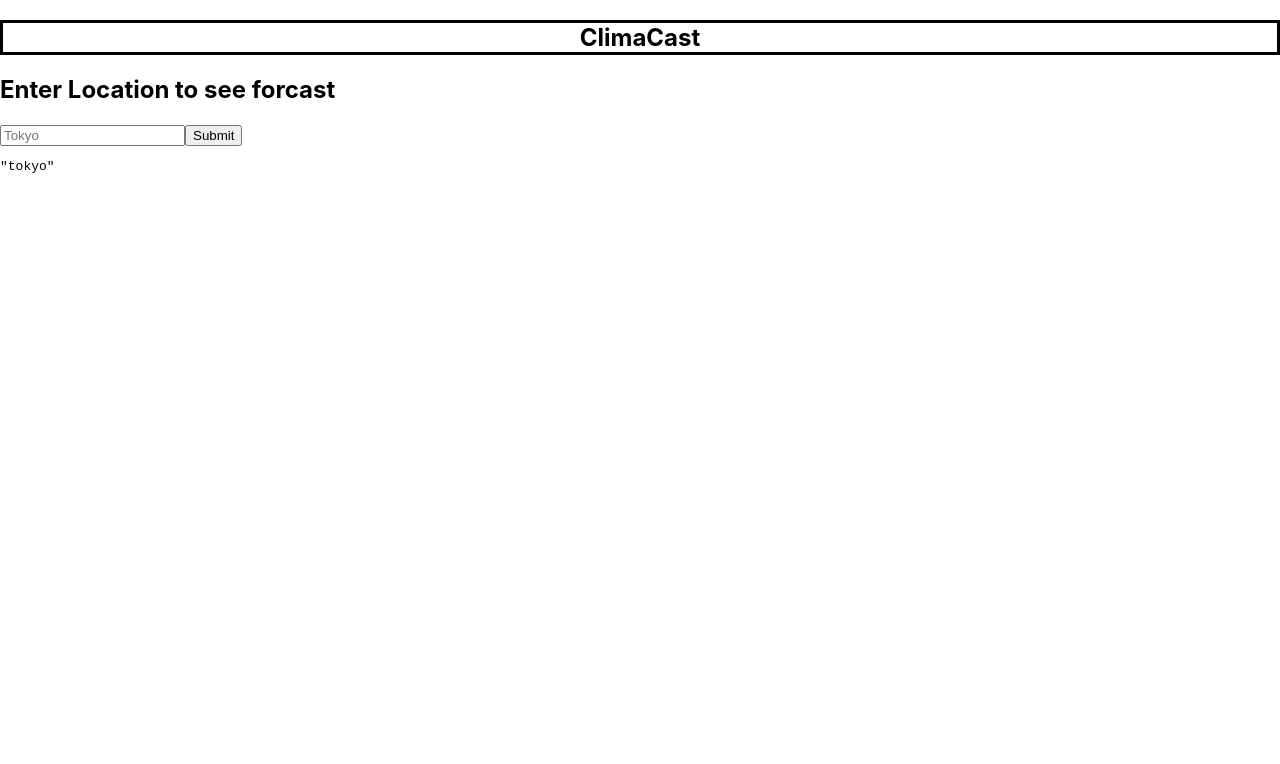
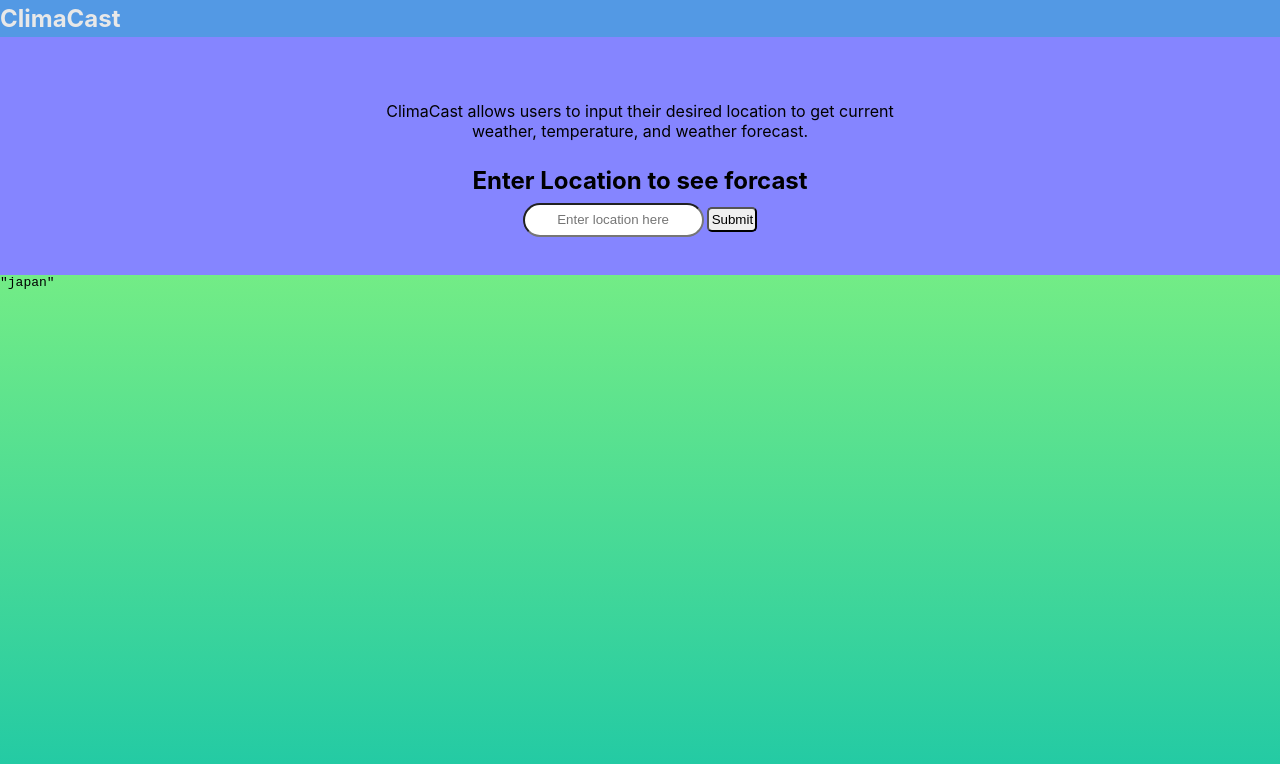
Before and after one commit to harriskwong1208/ClimaCast, a React (Create React App) app: page / in a window 1280 px wide. Shown: the top 764 px of the page. Built offline with nearby package versions, Linux system fonts and the light colour scheme; no server answers.

Commit message:
Customized interface

```diff
--- a/src/App.css
+++ b/src/App.css
@@ -1,43 +1,55 @@
-.App {
-background-color: slateblue;}
+*{
+  margin: 0;
+  padding: 0;
+}
+body{
+  background: linear-gradient(#9fff75, #1ec8a6);
+  background-attachment: fixed;
+}
+nav{
 
-.header{
-  border: solid;
+  background-color: #5399e4;
+}
+nav .header{
+  color: #E8E8E8;
+  padding-top: 0.3%;
+  padding-bottom: 0.3%;
+}
+article{
+  background-color: #8585FF ;
+  padding-top: 5%;
+  padding-bottom: 2%;
+  padding-left: 30%;
+  padding-right: 30%;
   text-align: center;
 }
 
-.App-logo {
-  height: 40vmin;
-  pointer-events: none;
+
+form{
+  text-align: center;
+  background-color: #8585FF;
+  padding-bottom: 3%;
+}
+form input{
+  margin-top: 0.6%;
+  margin-right: 0.3%;
+  border-radius: 25px;
+  height: 30px;
+  text-align: center;
+}
+form button{
+  border-radius: 5px;
+  height: 25px;
+  width: 50px;
+}
+form button:active{
+  background-color:violet;
+}
+form input::placeholder{
+  text-align: center;
 }
 
 
-@media (prefers-reduced-motion: no-preference) {
-  .App-logo {
-    animation: App-logo-spin infinite 20s linear;
-  }
+.WeatherData{
+
 }
-
-.App-header {
-  background-color: #282c34;
-  min-height: 100vh;
-  display: flex;
-  flex-direction: column;
-  align-items: center;
-  justify-content: center;
-  font-size: calc(10px + 2vmin);
-  color: white;
-}
-
-.App-link {
-  color: #61dafb;
-}
-
-@keyframes App-logo-spin {
-  from {
-    transform: rotate(0deg);
-  }
-  to {
-    transform: rotate(360deg);
-  }
-}
--- a/src/App.js
+++ b/src/App.js
@@ -1,13 +1,12 @@
-import logo from './logo.svg';
 import './App.css';
 import {useState} from "react";
 import weather_api from './API_KEY';
 function App() {
 
-  const [Location,setLocation] = useState('tokyo');
-  const [Data,setData] = useState('tokyo');
+  const [Location,setLocation] = useState('japan');
+  const [Data,setData] = useState('japan');
 
-  /*           WHEN TRYING TO RUN            */
+  /*************** WHEN TRYING TO RUN *******************/
   //Replace weather_api and enter your own api key after logging to https://home.openweathermap.org/api_keys
   const api_key = weather_api;
 
@@ -22,25 +21,31 @@ function App() {
 
   return (
 
-    <nav>
-      <div>
-        <h1 className="header">ClimaCast</h1>
-      </div>
-      <div>
-        <form onSubmit={getData}>
+
+    <body>
+      <nav>
+        <h2 className="header">ClimaCast</h2>
+      </nav>
+      <article>
+        ClimaCast allows users to input their desired
+        location to get current weather, temperature,
+        and weather forecast.
+      </article>
+
+      <form onSubmit={getData}>
           <label >
             <h2>Enter Location to see forcast</h2>
           </label>
           <input
           onChange={(e) => setLocation(e.target.value)}
-          className='location' type='text' placeholder='Tokyo'/>
+          className='location' type='text' placeholder='Enter location here'/>
           <button type='submit'>Submit</button>
-        </form>
-      </div>
-      <div>
+      </form>
+
+      <div className='WeatherData'>
         <Listdata data={Data}/>
       </div>
-    </nav>
+    </body>
 
   );
 }
@@ -48,7 +53,7 @@ function Listdata(props){
   const data = props.data.cod;
   //if blank
   if(data == 400){
-    return ('');
+    return (``);
   }
   else if(data == 404){
     return (
```
